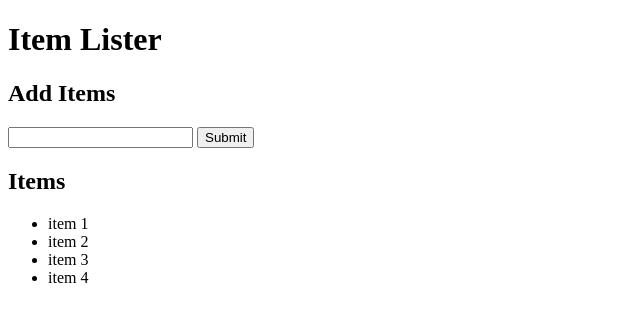
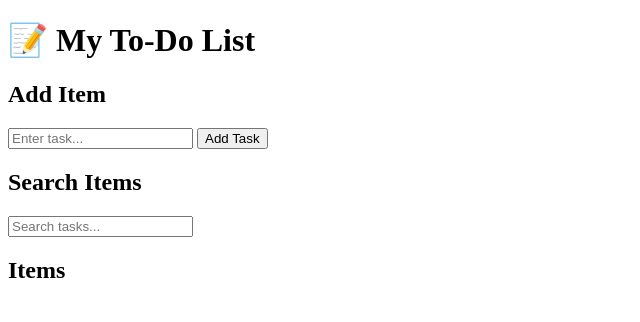
Before and after one commit to githubitachi/Practice-JS-DOM, a plain HTML site: page index.html in a window 1280 px wide. Shown: the whole page, without its empty margins (0-640 px from the left). Drawn offline with Linux system fonts and the light colour scheme.

Commit message:
Revising the html structure to a to do screen

```diff
--- a/index.html
+++ b/index.html
@@ -1,35 +1,34 @@
 <!DOCTYPE html>
 <html lang="en">
 <head>
-    <meta charset="UTF-8">
-    <meta name="viewport" content="width=device-width, initial-scale=1.0">
-    <title>Practice JS DOM</title>
-    <link rel="stylesheet" href="style.css">
+  <meta charset="UTF-8" />
+  <meta name="viewport" content="width=device-width, initial-scale=1.0"/>
+  <title>Modern To-Do App</title>
+  <link rel="stylesheet" href="style.css"/>
 </head>
 <body>
-    <header id="main-header" class="bg-success">
+  <header id="main-header">
     <div class="container">
-      <h1 id="header-title">Item Lister</h1>
-    </div> </header>
+      <h1 id="header-title">📝 My To-Do List</h1>
+    </div>
+  </header>
 
   <div class="container">
-    <div id="main" class="card card-body">
-
-      <h2 class="title">Add Items</h2>
-
-      <form id="addForm" class="card card-body">
-        <input type="text" id="itemInput"> <input type="submit" class="btn" value="Submit">
+    <div id="main" class="card">
+      <h2 class="title">Add Item</h2>
+      <form id="addForm">
+        <input type="text" id="itemInput" placeholder="Enter task..." required />
+        <input type="submit" class="btn" value="Add Task" />
       </form>
 
+      <h2 class="title">Search Items</h2>
+      <input type="text" id="filter" placeholder="Search tasks..." />
+
       <h2 class="title">Items</h2>
+      <ul id="items" class="list-group"></ul>
+    </div>
+  </div>
 
-      <ul id="items" class="list-group">
-        <li class="list-group-item">item 1</li>
-        <li class="list-group-item">item 2</li>
-        <li class="list-group-item">item 3</li>
-        <li class="list-group-item">item 4</li>
-      </ul>
-
-    </div> </div> <script src="script.js"></script>
+  <script src="script.js"></script>
 </body>
 </html>
```
